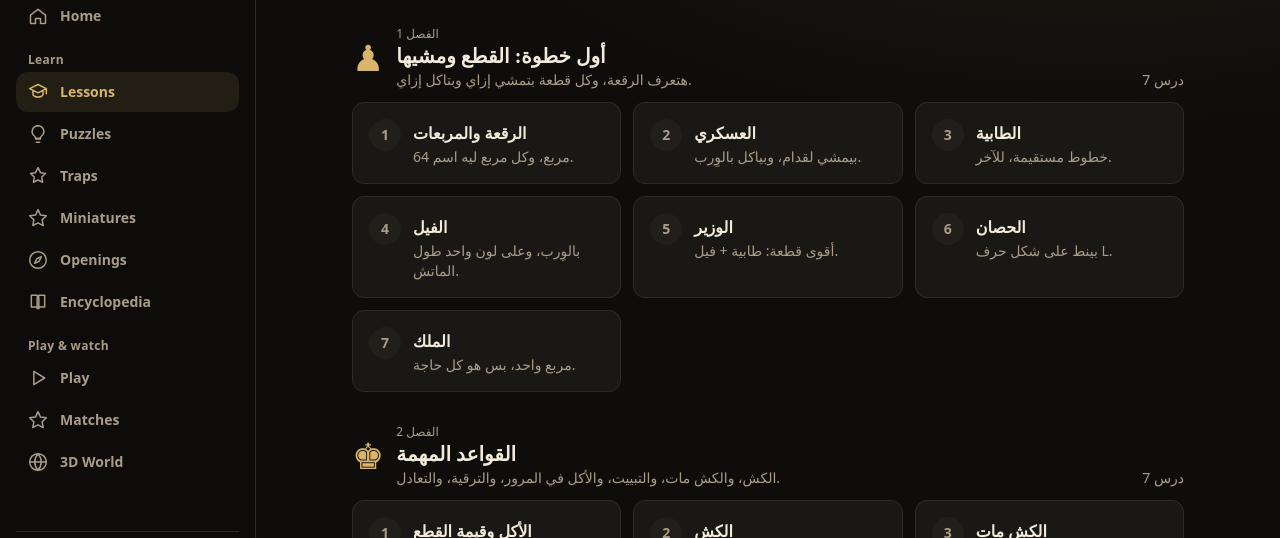
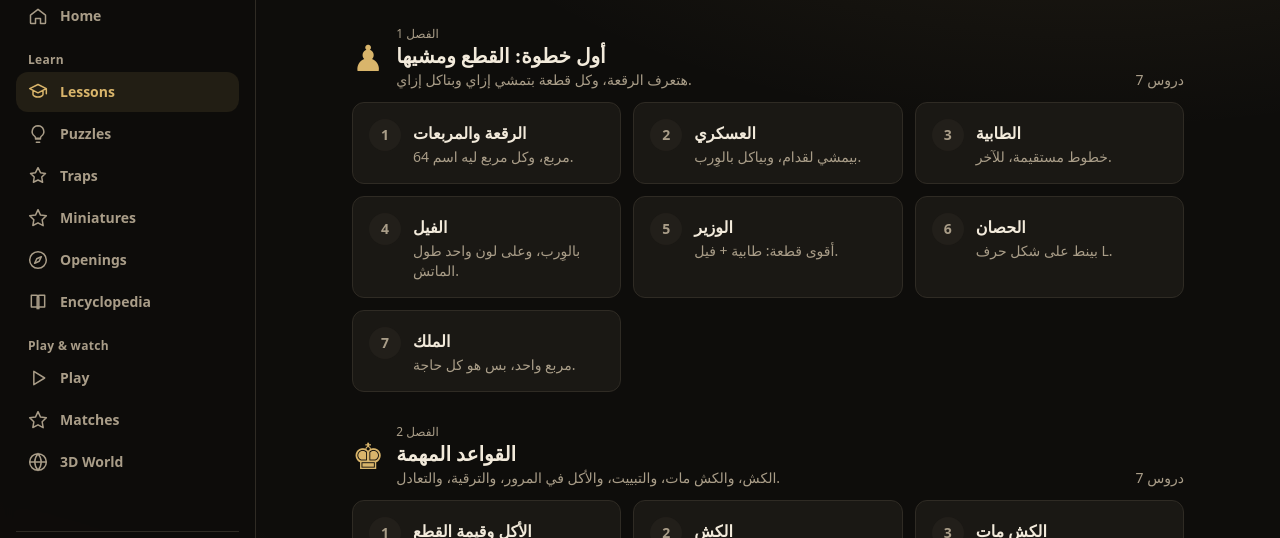
Before and after one commit to alhinawi/Chesti-Think-Play-Conquer, a Next.js app: page /learn in a window 1280 px wide. Shown: the part 148-686 px from the top of the page. Built offline with nearby package versions, Linux system fonts and the light colour scheme; no server answers.

Commit message:
جمع صحيح لعدد الدروس للضيوف (دروس مش درس)

```diff
--- a/src/components/LessonList.tsx
+++ b/src/components/LessonList.tsx
@@ -25,7 +25,7 @@ export default function LessonList() {
                   <p className="text-sm text-muted">{c.desc}</p>
                 </div>
               </div>
-              <span className="shrink-0 text-sm text-muted">{status === 'authed' ? `${count}/${c.lessons.length}` : `${c.lessons.length} درس`}</span>
+              <span className="shrink-0 text-sm text-muted">{status === 'authed' ? `${count}/${c.lessons.length}` : `${c.lessons.length} ${c.lessons.length === 2 ? 'درسين' : c.lessons.length <= 10 ? 'دروس' : 'درس'}`}</span>
             </div>
             <ol className="grid gap-3 sm:grid-cols-2 lg:grid-cols-3">
               {c.lessons.map((l, li) => {
```
